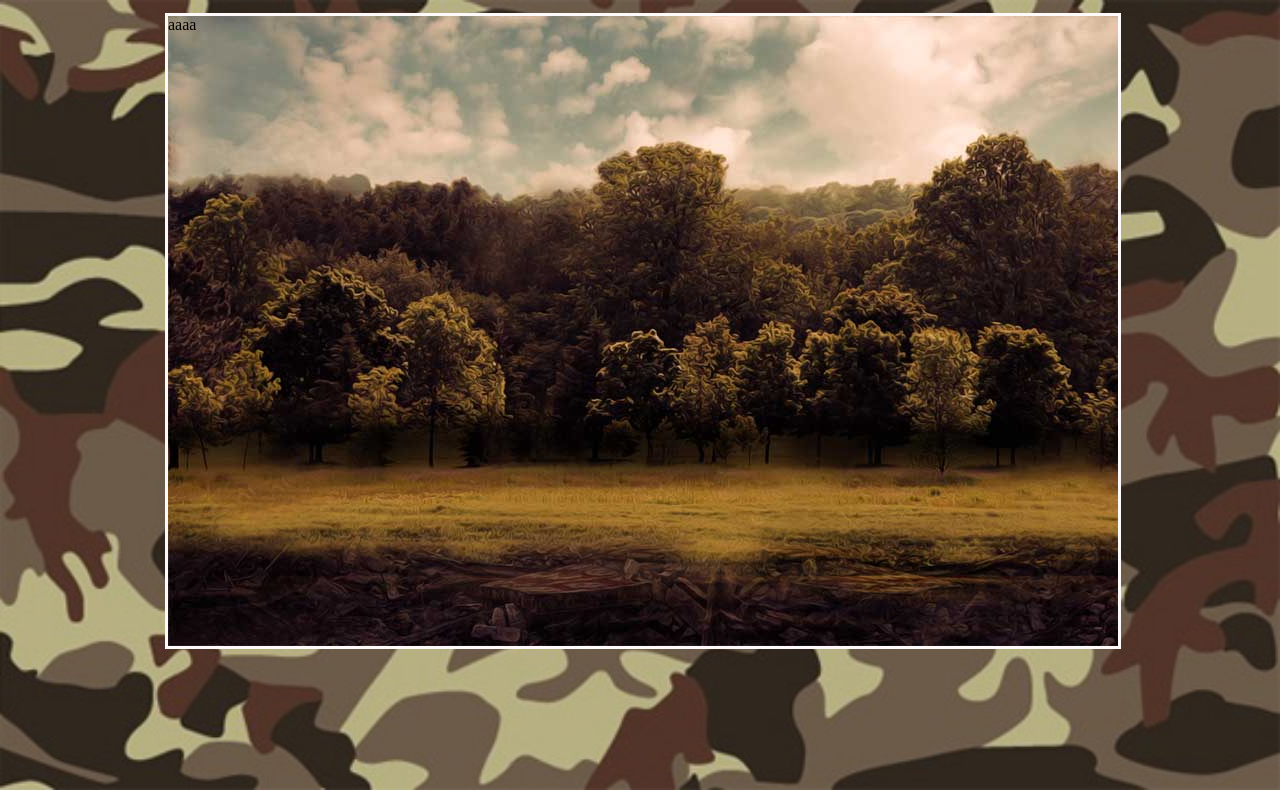
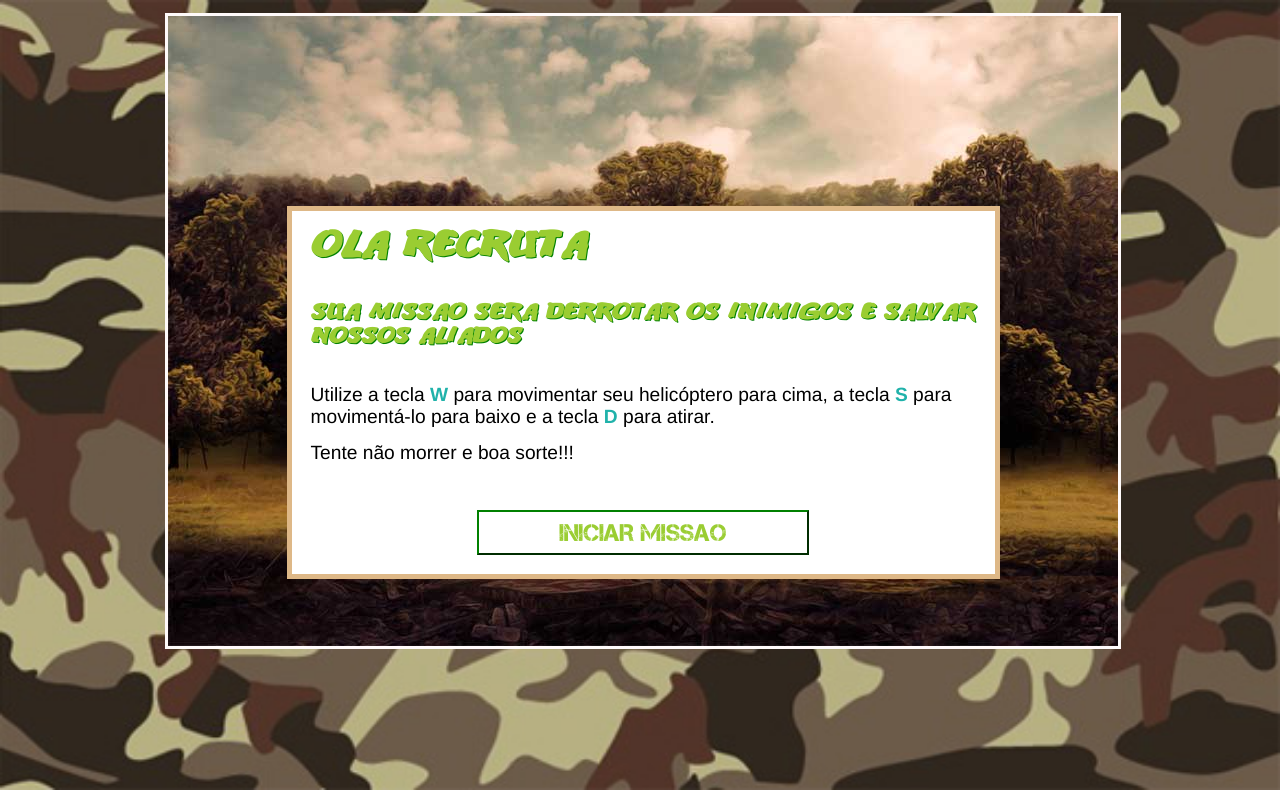
Before and after one commit to LagAntunes/JOGO-DE-NAVES-BOOTCAMP-DIO, a plain HTML site: page jogo.html in a window 1280 px wide. Drawn offline with Linux system fonts and the light colour scheme.

Commit message:
finalizando bloco de instruções

```diff
--- a/css/jogo.css
+++ b/css/jogo.css
@@ -25,3 +25,71 @@ body {
     background-image: url("../imagens/fundo_game.jpg");
     border: 3px solid snow;
 }
+
+@font-face {
+    font-family: "ANODETONOONE";
+    src: url("../fontes/ANODETONOONE.TTF");
+}
+
+.instrucoes {
+    width: 70%;
+    height: auto;
+    position: relative;
+    margin-left: auto;
+    margin-right: auto;
+    margin-top: 20%;
+    padding: 2%;
+    background-color: white;
+    border: 5px solid burlywood;
+}
+
+.instrucoes h2 {
+    font-family: "ANODETONOONE";
+    margin-bottom: 5%;
+    color: yellowgreen;
+    text-shadow: 1px 1px green;
+    font-size: 2.5em;
+}
+
+.instrucoes h3 {
+    font-family: "ANODETONOONE";
+    margin-bottom: 5%;
+    color: yellowgreen;
+    text-shadow: 1px 1px green;
+    font-size: 1.5em;
+}
+
+.instrucoes p {
+    margin-bottom: 2%;
+    font-size: 1.2em;
+    font-family: 'Franklin Gothic Medium', 'Arial Narrow', Arial, sans-serif;
+}
+
+.span-cor {
+    color: lightseagreen;
+    font-weight: bold;
+}
+
+@font-face {
+    font-family:"Capture\ it";
+    src: url("../fontes/Capture\ it.ttf");
+}
+
+.instrucoes button {
+    width: 50%;
+    height: 100%;
+    margin-top: 5%;
+    margin-left: 25%;
+    padding: 1%;
+    font-family:"Capture\ it";
+    font-size: 1.5em;
+    border-color: green;
+    background-color: transparent;
+    color: yellowgreen;
+}
+
+.instrucoes button:hover {
+    color: green;
+    border-color: yellowgreen;
+    cursor: pointer;
+}
--- a/jogo.html
+++ b/jogo.html
@@ -11,7 +11,14 @@
     <body>
         <div class="container">
             <div class="fundo-game">
-                aaaa
+                <div class="instrucoes">
+                    <h2>Ola Recruta</h2>
+                    <h3>Sua missao sera derrotar os inimigos e salvar nossos aliados</h3>
+                    <p>Utilize a tecla <span class="span-cor">W</span> para movimentar seu helicóptero para cima, a tecla <span class="span-cor">S</span> para movimentá-lo para baixo e a tecla <span class="span-cor">D</span> para atirar.</p>
+                    <p>Tente não morrer e boa sorte!!!</p>
+
+                    <button>INICIAR MISSAO</button>
+                </div>
             </div>
         </div>
     </body>
```
